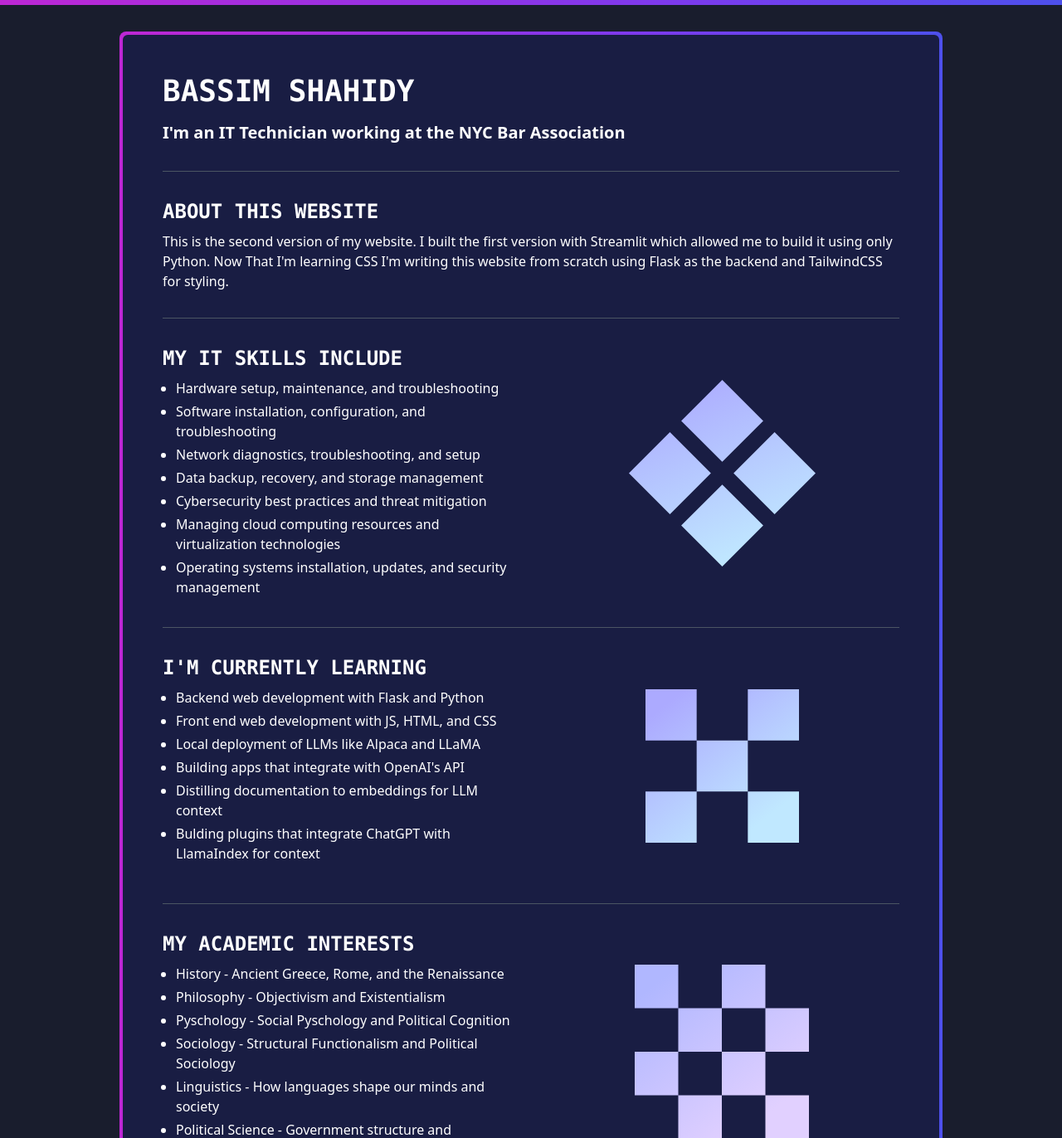
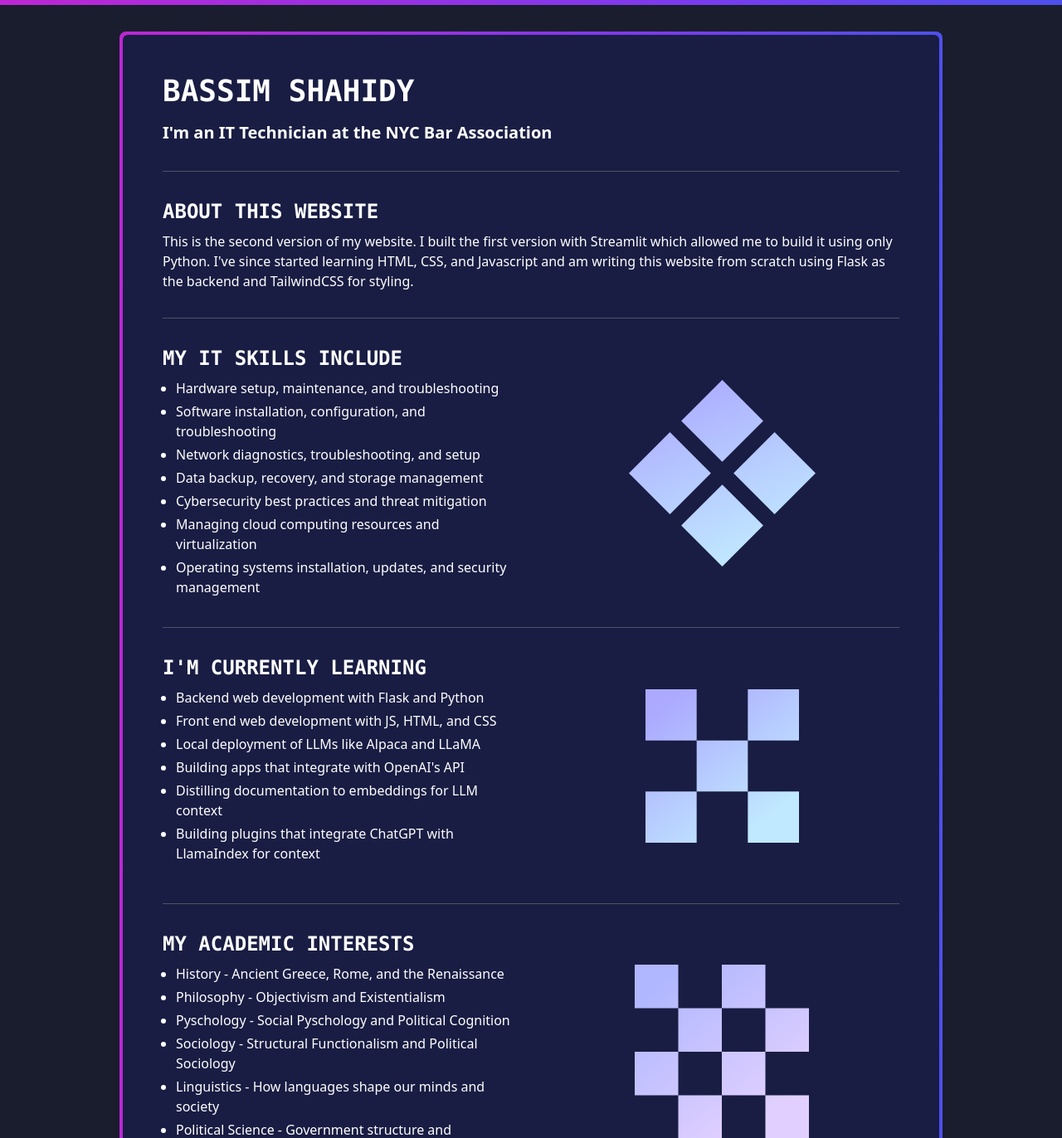
Before and after one commit to AVGVSTVS96/flaskWebsite, a Flask app: page / in a window 1280 px wide. Shown: the top 1372 px of the page at 83% size. Run offline with Flask 2, Linux system fonts and the light colour scheme; style sheets or scripts are compiled from the project's sources.

Commit message:
small text readme changes

```diff
--- a/templates/index.html
+++ b/templates/index.html
@@ -4,9 +4,10 @@
     <meta charset="utf-8">
     <meta name="viewport" content="width=device-width, initial-scale=1">
     <title>Bassim's Site</title>
-    <meta name="description" content="This is Bassim Shahidy's personal resume website.
-        Bassim is an IT Support technician with expertise in IT, AV, data, and programming
-        with Python, Flask, GPT-4, ChatGPT, TailwindCSS, Cybersecurity, and Fraud Prevention">
+    <meta name="description" content=" Bassim is an IT Expert with
+        expertise in information technologies, audio visual technologies,
+        and computer science. Bassim also has a vast set of academic
+        interests including history, political science, and philosophy">
     <link rel="stylesheet" href="{{ url_for('static', filename='output.css') }}">
     <style>
       @keyframes background-pan {
@@ -44,10 +45,10 @@
       <div class="rounded-lg rotating-gradient-border bg-gradient-to-tr from-violet-600 via-blue-600 to-fuchsia-600 p-1">
         <div class="content rounded-md bg-mycustom-100 p-12">
           <h1 data-value="BASSIM SHAHIDY" class="mb-4 text-4xl font-bold font-mono">BASSIM SHAHIDY</h1>
-          <p class="mb-4 text-xl font-semibold">I'm an IT Technician working at the NYC Bar Association</p>
+          <p class="mb-4 text-xl font-semibold">I'm an IT Technician at the NYC Bar Association</p>
       <hr class="border-t border-gray-600 my-8">
           <h2 data-value="ABOUT THIS WEBSITE" class="mt-4 mb-2 text-2xl font-mono font-bold">ABOUT THIS WEBSITE</h2>
-          <p class="mb-4 text-md">This is the second version of my website. I built the first version with Streamlit which allowed me to build it using only Python. Now That I'm learning CSS I'm writing this website from scratch using Flask as the backend and TailwindCSS for styling.</p>
+          <p class="mb-4 text-md">This is the second version of my website. I built the first version with Streamlit which allowed me to build it using only Python. I've since started learning HTML, CSS, and Javascript and am writing this website from scratch using Flask as the backend and TailwindCSS for styling.</p>
       <hr class="border-t border-gray-600 my-8">
       <div class="grid grid-cols-2 gap-8">
         <!--first column-->
@@ -59,7 +60,7 @@
               <li class="mb-1">Network diagnostics, troubleshooting, and setup</li>
               <li class="mb-1">Data backup, recovery, and storage management</li>
               <li class="mb-1">Cybersecurity best practices and threat mitigation</li>
-              <li class="mb-1">Managing cloud computing resources and virtualization technologies</li>
+              <li class="mb-1">Managing cloud computing resources and virtualization</li>
               <li class="mb-1">Operating systems installation, updates, and security management</li>
             </ul>
           </div>
@@ -83,7 +84,7 @@
               <li class="mb-1">Local deployment of LLMs like Alpaca and LLaMA</li>
               <li class="mb-1">Building apps that integrate with OpenAI's API</li>
               <li class="mb-1">Distilling documentation to embeddings for LLM context</li>
-              <li class="mb-1">Bulding plugins that integrate ChatGPT with LlamaIndex for context</li>
+              <li class="mb-1">Building plugins that integrate ChatGPT with LlamaIndex for context</li>
             </ul>
           </div>
           <!--second column-->
```
Also changed, not shown: README.md.
